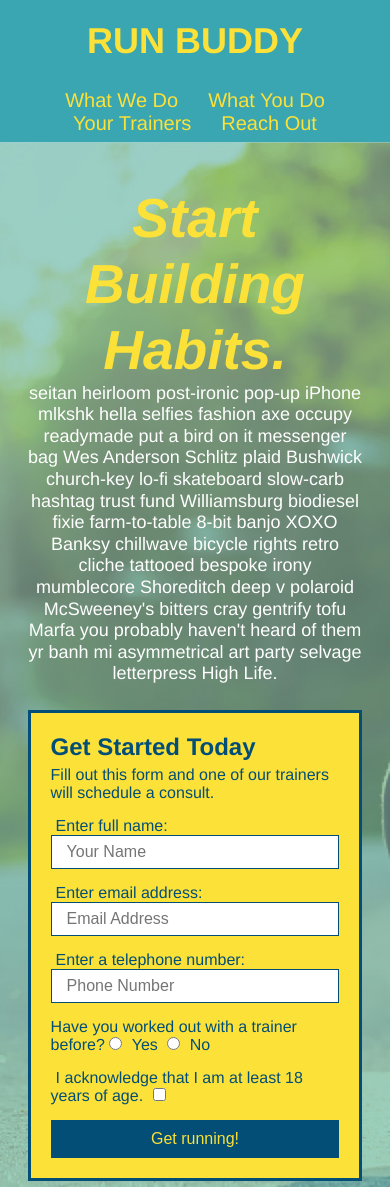
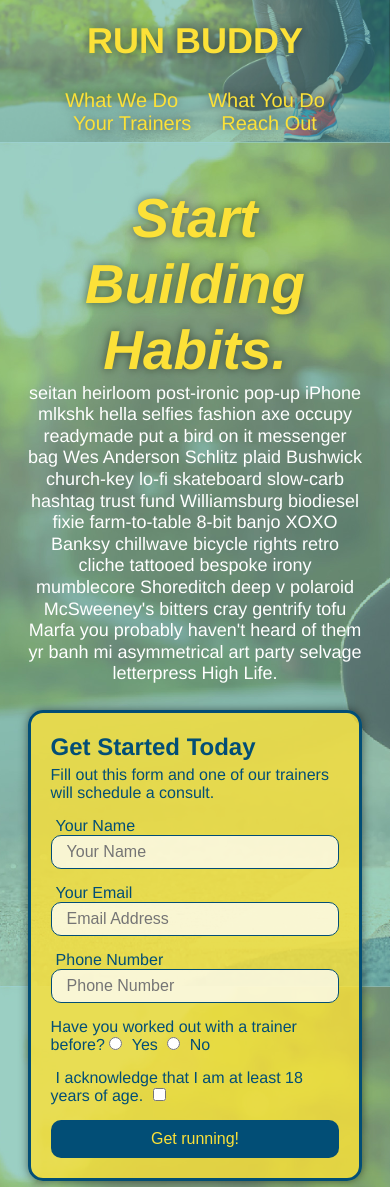
Before and after one commit to thetinaest/run-buddy, a plain HTML site: page index.html in a window 390 px wide. Shown: the top 1187 px of the page. Drawn offline with Linux system fonts and the light colour scheme.

Commit message:
styling aesthetics

```diff
--- a/assets/css/style.css
+++ b/assets/css/style.css
@@ -18,6 +18,14 @@
   display: flex;
   justify-content: space-between;
   flex-wrap: wrap;
+  position: -webkit-sticky;
+  position: sticky;
+  top: 0;
+  background-image: url("../images/hero-bg.jpg");
+  background-size: cover;
+  background-position: center;
+  background-attachment: fixed;
+  background-position: 80%;
 }
 
 header h1 {
@@ -25,6 +33,7 @@
   margin: 0;
   font-size: 36px;
   color: #fce138;
+  text-shadow: 0 0 10px rgba(0, 0, 0, 0.5);
 }
 
 header a {
@@ -48,6 +57,14 @@
   padding: 10px 15px;
   font-weight: lighter;
   font-size: 1.55vw;
+  text-shadow: 0 0 10px rgba(0, 0, 0, 0.5);
+}
+
+header nav ul li a:hover {
+  background: #fce138;
+  color: #024e76;
+  border-radius: 15px;
+  text-shadow: none;
 }
 
 /* HEADER / NAVBAR STYLES END */
@@ -94,6 +111,8 @@
   justify-content: center;
   flex-wrap: wrap;
   align-items: flex-start;
+  background-attachment: fixed;
+  background-position: 80%;
 }
 
 .hero-cta {
@@ -109,15 +128,18 @@
   font-style: italic;
   font-size: 55px;
   color: #fce138;
+  text-shadow: 0 0 10px rgba(0, 0, 0, 0.5);
 }
 
 .hero-form {
   border: 3px solid #024e76;
-  background-color: #fce138;
+  background-color: rgba(252, 225, 56, 0.8);
   padding: 20px;
   color: #024e76;
   width: 40%;
   margin: 3.5%;
+  box-shadow: 0 0 10px rgba(0, 0, 0, 0.5);
+  border-radius: 15px;
 }
 
 .hero-form h3 {
@@ -136,6 +158,13 @@
   color: #024e76;
   width: 100%;
   margin-bottom: 15px;
+  border-radius: 10px;
+  background-color: rgba(255,255,255, 0.75);
+}
+
+.form-input:focus {
+  background-color: rgba(255,255,255, 1);
+  outline: none;
 }
 
 .hero-form label {
@@ -148,7 +177,13 @@
   border: none;
   padding: 10px 20px;
   font-size: 16px;
+  border-radius: 10px;
 }
+
+.hero-form button:hover {
+  background-color: #39a6b2;
+}
+
 /* HERO STYLES END */
 
 
@@ -194,11 +229,14 @@
   margin: 50px auto;
   padding-bottom: 50px;
   width: 80%;
-  border-bottom: 1px solid #39a6b2;
   display: flex;
   flex-wrap: wrap;
   align-items: center;
   justify-content: space-between;
+}
+
+.step:not(:last-child) {
+  border-bottom: 1px solid #39a6b2;
 }
 
 .step h3 {
@@ -329,6 +367,12 @@
   width: 100%;
   margin-bottom: 15px;
   margin-top: 5px;
+  border-radius: 10px;
+  background-color: rgba(255,255,255, 0.75);
+}
+
+.contact-form input:focus, .contact-form textarea:focus {
+  background-color: rgba(255,255,255, 1);
 }
 
 .contact-form button {
@@ -339,6 +383,12 @@
   text-align: center;
   padding: 15px 0;
   font-size: 16px;
+  border-radius: 10px;
+}
+
+.contact-form button:hover {
+  color: #fce138;
+  background: #39a6b2;
 }
 
 .contact-info a {
@@ -366,6 +416,7 @@
   header {
     padding-bottom: 0;
     justify-content: center;
+    position: relative;
   }
 
   header h1 {
@@ -414,9 +465,6 @@
   section {
     padding: 30px 15px;
   }
-  section {
-    padding: 30px 15px;
-  }
 
   .step h3 {
     flex: 1 100%;
@@ -443,7 +491,6 @@
 
 /* MEDIA QUERY FOR MOBILE PHONES AND SMALLER */
 @media screen and (max-width: 575px) {
-
   .hero-form button {
     width: 100%;
   }
--- a/index.html
+++ b/index.html
@@ -26,7 +26,6 @@
           <li>
             <a href="#reach-out">Reach Out</a>
           </li>
-
         </ul>
       </nav>
     </header>
@@ -49,11 +48,11 @@
         <h3>Get Started Today</h3>
         <p>Fill out this form and one of our trainers will schedule a consult.</p>
         <form>
-          <label for="name">Enter full name:</label>
+          <label for="name">Your Name</label>
           <input type="text" placeholder="Your Name" id="name" name="name" class="form-input" />
-          <label for="email">Enter email address:</label>
+          <label for="email">Your Email</label>
           <input type="email" placeholder="Email Address" id="email" name="email" class="form-input" />
-          <label for="phone">Enter a telephone number:</label>
+          <label for="phone">Phone Number</label>
           <input type="tel" placeholder="Phone Number" name="phone" id="phone" class="form-input" />
           <p>
             Have you worked out with a trainer before?
```
